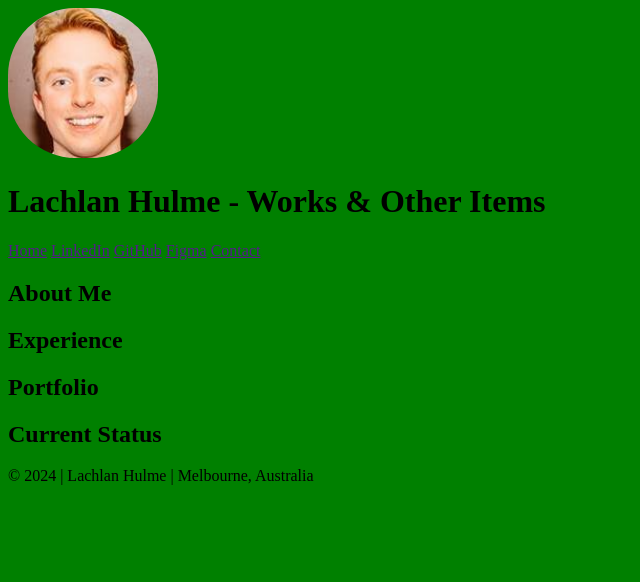
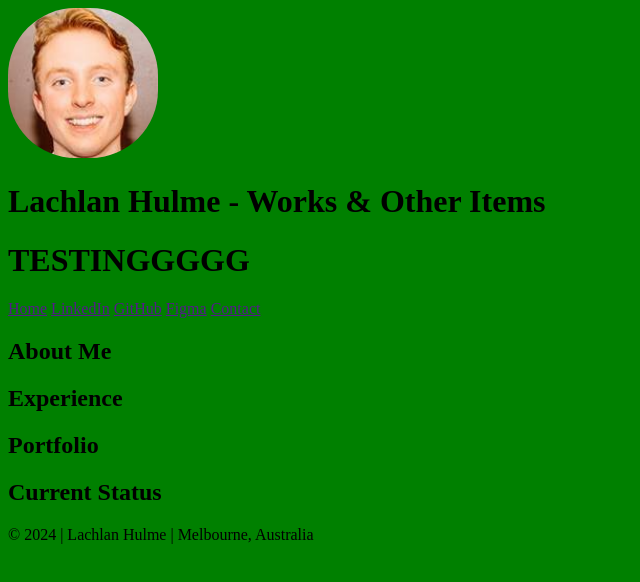
Before and after one commit to Toschie97/PersonalWebpage, a plain HTML site: page index.html in a window 1280 px wide. Shown: the whole page, without its empty margins (0-640 px from the left). Drawn offline with Linux system fonts and the light colour scheme.

Commit message:
Test to see if this works from pc to github

```diff
--- a/index.html
+++ b/index.html
@@ -11,6 +11,7 @@
     <header>
         <h1>Lachlan Hulme - Works & Other Items</h1>
     </header>
+    <h1>TESTINGGGGG</h1>
         <nav>
             <a href="">Home</a>
             <a href="">LinkedIn</a>
```
